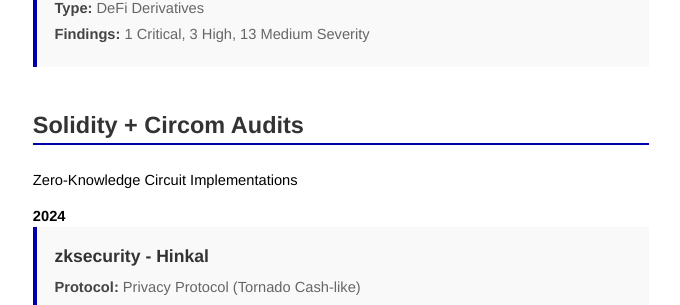
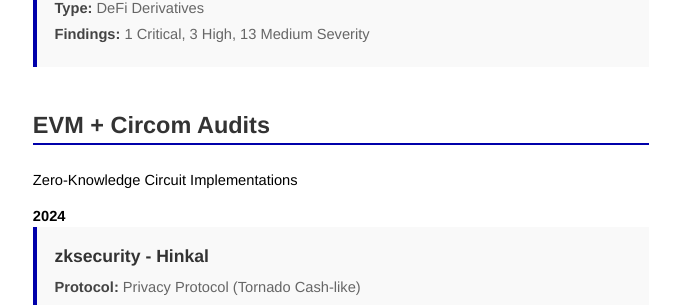
Before and after one commit to ret2basic/ret2basic.github.io, a Jekyll site: the page built from audits.html, in a window 1280 px wide and 900 px high, scrolled down 1855 px. Shown: the part 148-453 px from the top of the window, without its empty margins (299-979 px from the left). Built offline with Jekyll 4.4.1, drawn with Linux system fonts in a browser that asks for light colours; some of the changed text lies outside the part shown.

Commit message:
Update audit categories from Solidity to EVM
Since Yield Basis is written in Vyper, updated all references from
"Solidity audits" to "EVM audits" to be more accurate and inclusive
of all EVM-compatible smart contract languages.

🤖 Generated with [Claude Code](https://claude.ai/code)

Co-Authored-By: Claude <noreply@anthropic.com>

```diff
--- a/audits.html
+++ b/audits.html
@@ -11,7 +11,7 @@ title: Web3 Audit Reports - ret2basic.eth
   </section>
 
   <section class="audit-list">
-    <h2>Solidity Audits</h2>
+    <h2>EVM Audits</h2>
     <p class="language-description">Ethereum and EVM-compatible chains</p>
 
     <h3>2025</h3>
@@ -112,7 +112,7 @@ title: Web3 Audit Reports - ret2basic.eth
   </section>
 
   <section class="audit-list">
-    <h2>Solidity + Circom Audits</h2>
+    <h2>EVM + Circom Audits</h2>
     <p class="language-description">Zero-Knowledge Circuit Implementations</p>
 
     <h3>2024</h3>
@@ -248,7 +248,7 @@ title: Web3 Audit Reports - ret2basic.eth
       <div class="stat-item">
         <h3>Languages & Platforms</h3>
         <ul>
-          <li><strong>Solidity:</strong> 10 audits (Ethereum/EVM)</li>
+          <li><strong>EVM:</strong> 10 audits (Ethereum/EVM-compatible chains)</li>
           <li><strong>Move:</strong> 7 audits (Aptos & Sui)</li>
           <li><strong>Rust:</strong> 1 audit (Infrastructure)</li>
           <li><strong>FunC:</strong> 1 audit (TON)</li>
```
